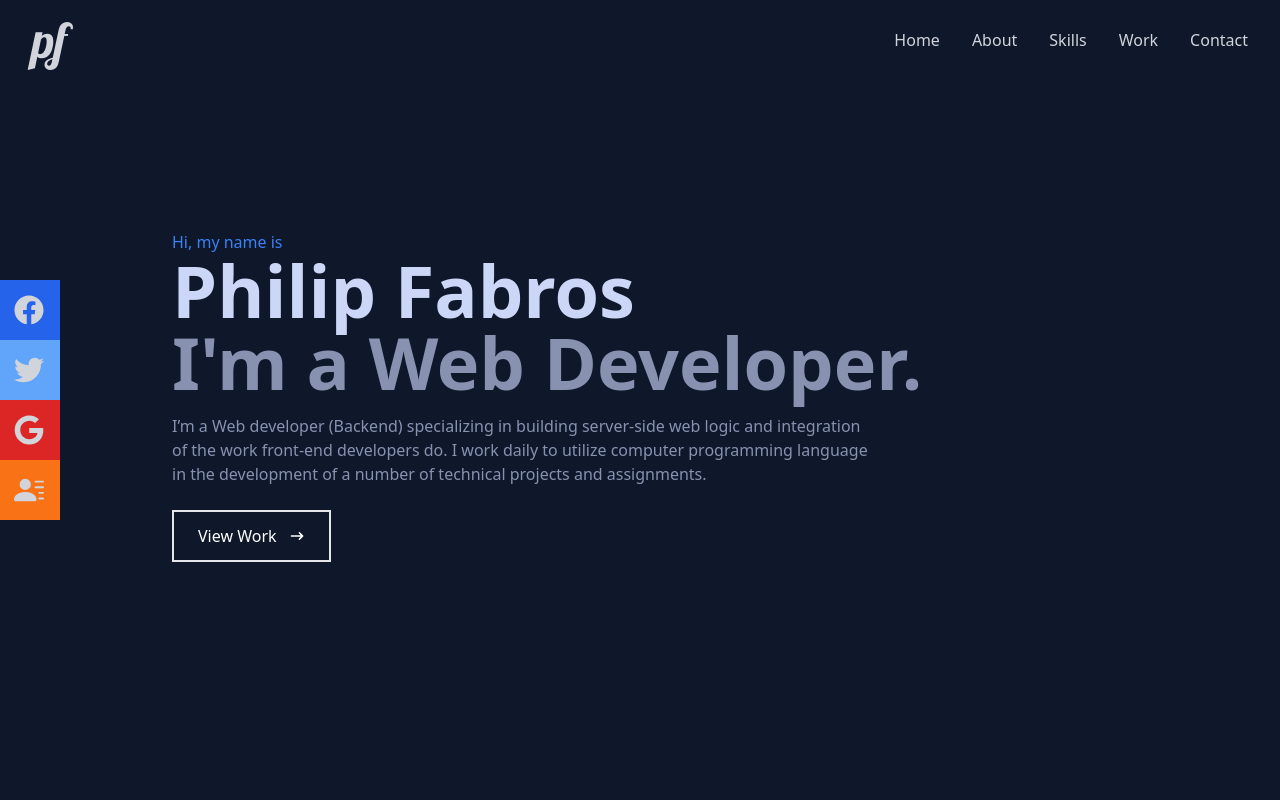
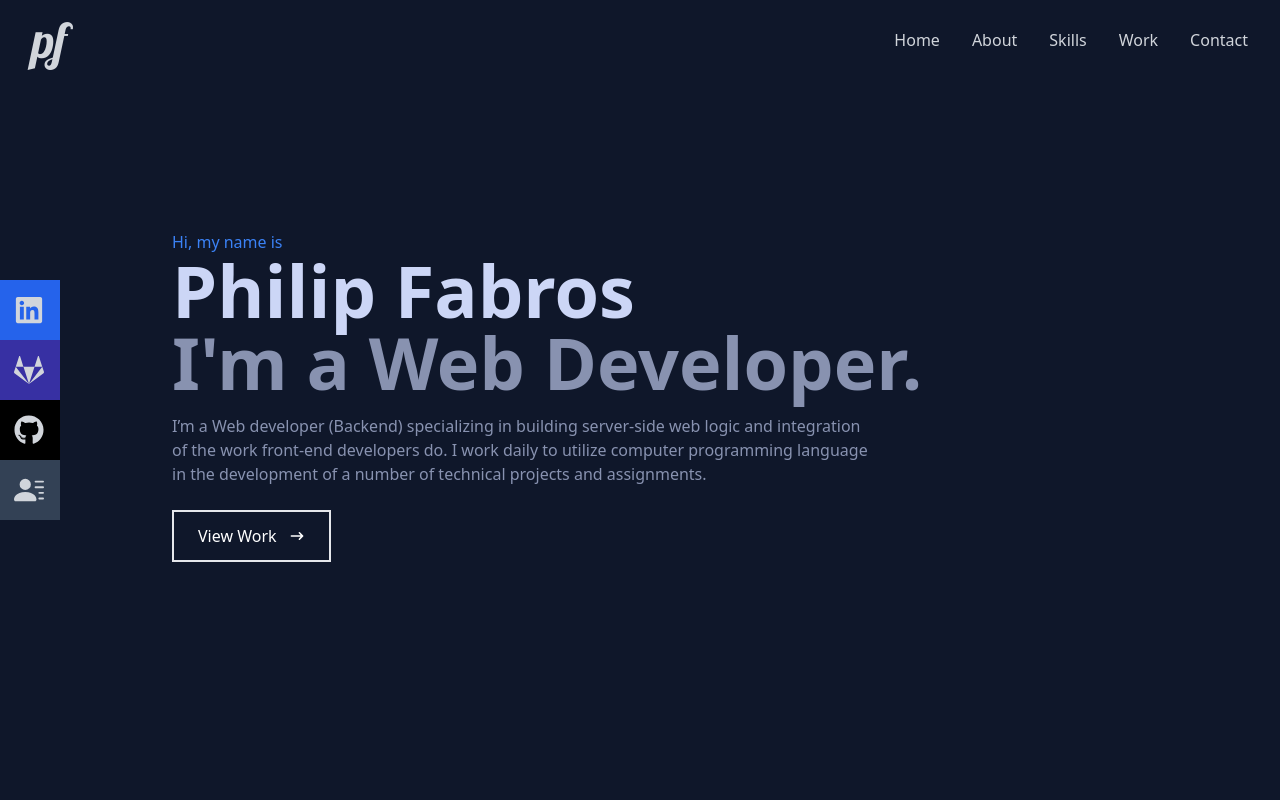
Before and after one commit to philipfbrs/philipfbrs, a Next.js app: page / in a window 1280 px wide. Shown: the top 800 px of the page. Built offline with nearby package versions, Linux system fonts and the light colour scheme.

Commit message:
Updated sidenav

```diff
--- a/components/Navbar.js
+++ b/components/Navbar.js
@@ -1,7 +1,9 @@
 import React, { useState } from "react";
 import {
+  FaGitlab,
   FaBars,
   FaTimes,
+  FaGithub,
   FaTwitter,
   FaGoogle,
   FaLinkedin,
@@ -104,34 +106,34 @@ export const Navbar = (props) => {
           <li className="w-[160px] h-[60px] flex justify-between items-center ml-[-100px] hover:ml-[-10px] duration-300 bg-blue-600">
             <a
               className="flex justify-between items-center w-full text-gray-300"
-              href="https://www.facebook.com/profile.php?id=100076491585001"
+              href="https://www.linkedin.com/in/philip-william-fabros-306628238/"
               target="_blank"
               rel="noopener noreferrer"
             >
-              Facebook <FaFacebook size={30} />
+              Linkedin <FaLinkedin size={30} />
             </a>
           </li>
-          <li className="w-[160px] h-[60px] flex justify-between items-center ml-[-100px] hover:ml-[-10px] duration-300 bg-blue-400">
+          <li className="w-[160px] h-[60px] flex justify-between items-center ml-[-100px] hover:ml-[-10px] duration-300 bg-indigo-800">
             <a
               className="flex justify-between items-center w-full text-gray-300"
-              href="https://twitter.com/philipfabros27"
+              href="https://gitlab.com/philipfbros"
               target="_blank"
               rel="noopener noreferrer"
             >
-              Twitter <FaTwitter size={30} />
+              Gitlab <FaGitlab size={30} />
             </a>
           </li>
-          <li className="w-[160px] h-[60px] flex justify-between items-center ml-[-100px] hover:ml-[-10px] duration-300 bg-red-600">
+          <li className="w-[160px] h-[60px] flex justify-between items-center ml-[-100px] hover:ml-[-10px] duration-300 bg-black">
             <a
               className="flex justify-between items-center w-full text-gray-300"
               href="https://mail.google.com/mail/u/1/#search/philipfbrs%40gmail.com"
               target="_blank"
               rel="noopener noreferrer"
             >
-              Email <FaGoogle size={30} />
+              Github <FaGithub size={30} />
             </a>
           </li>
-          <li className="w-[160px] h-[60px] flex justify-between items-center ml-[-100px] hover:ml-[-10px] duration-300 bg-orange-500">
+          <li className="w-[160px] h-[60px] flex justify-between items-center ml-[-100px] hover:ml-[-10px] duration-300 bg-slate-700">
             <a
               className="flex justify-between items-center w-full text-gray-300"
               href="/My_Resume.pdf"
```
